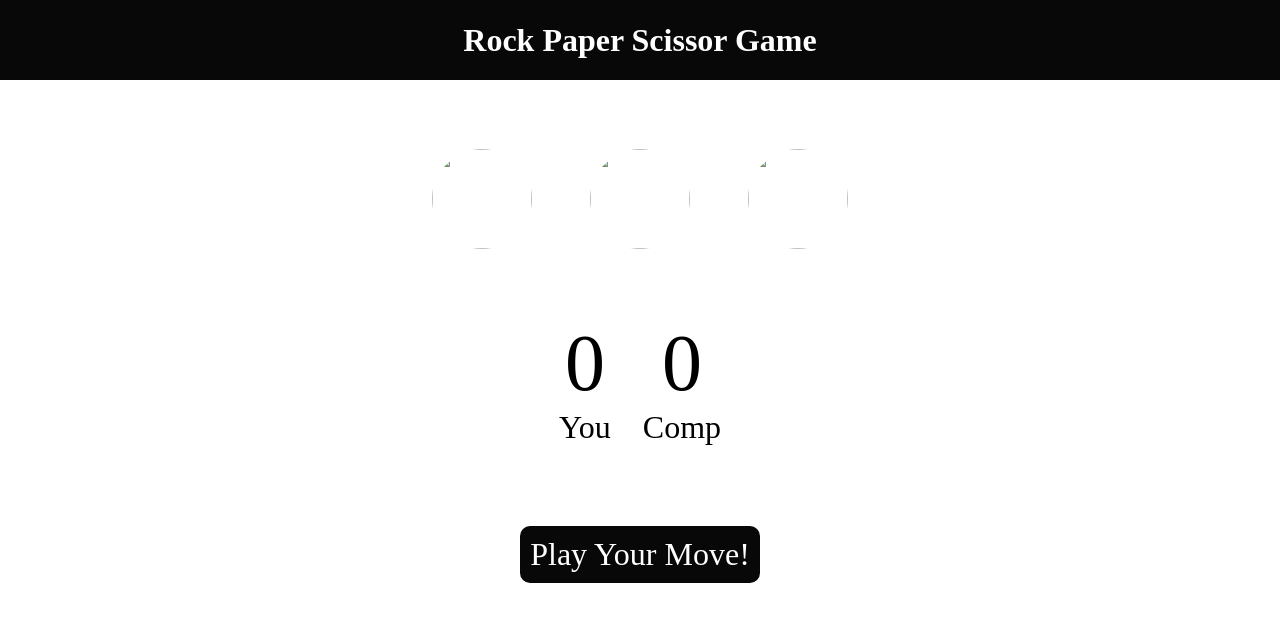
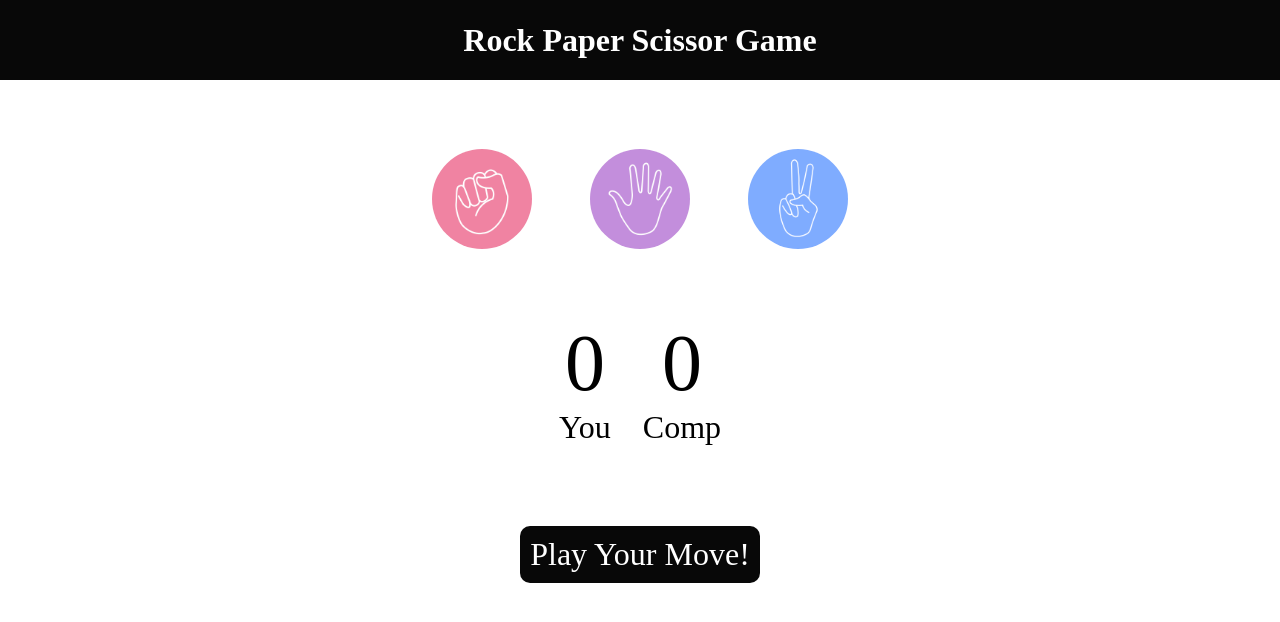
Before and after one commit to atharabbas-MERN/Projects, a plain HTML site: page JS-MiniProjects/rock-paper-scissor/index.html in a window 1280 px wide. Drawn offline with Linux system fonts and the light colour scheme.

Commit message:
Updated folder

```diff
--- a/JS-MiniProjects/rock-paper-scissor/index.html
+++ b/JS-MiniProjects/rock-paper-scissor/index.html
@@ -10,13 +10,13 @@
     <h1> Rock Paper Scissor Game</h1>
     <div class="choices">
         <div class="choice" id ="rock">
-            <img src="New folder/rock.png">
+            <img src="images/rock.png">
         </div>
         <div class="choice" id="paper">
-            <img src="New folder/paper.png">
+            <img src="images/paper.png">
         </div>
         <div class="choice" id="scissors">
-            <img src="New folder/scissors.png">
+            <img src="images/scissors.png">
         </div>
     </div>
     <div class="score-board">
```
Also changed, not shown: JS-MiniProjects/rock-paper-scissor/images/paper.png (added), JS-MiniProjects/rock-paper-scissor/images/rock.png (added), JS-MiniProjects/rock-paper-scissor/images/scissors.png (added).
